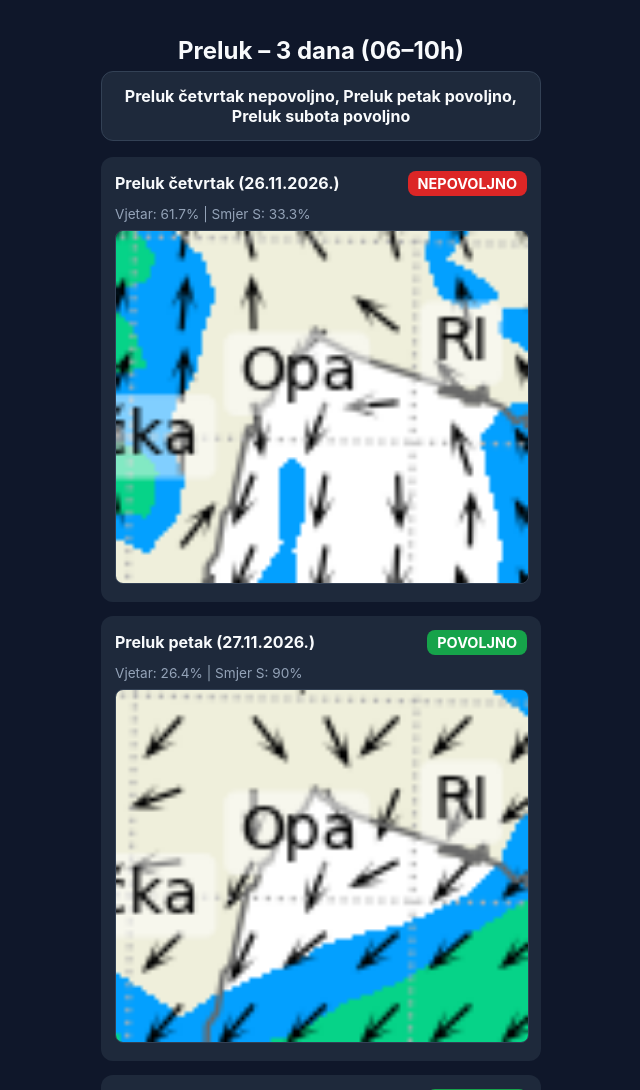
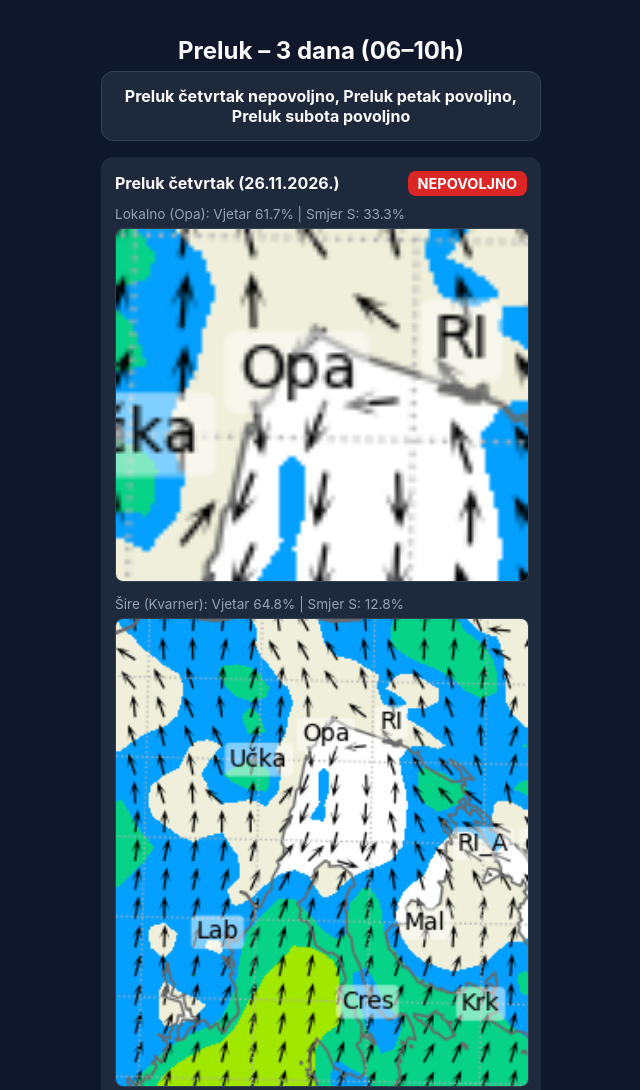
Before and after one commit to andrejkoantic-stack/kvarner-vjetar, a plain HTML site: page index.html in a window 1280 px wide. Shown: the top 1090 px of the page, without its empty margins (319-959 px from the left). Drawn offline with Linux system fonts and the light colour scheme.

Commit message:
Update index.html

```diff
--- a/index.html
+++ b/index.html
@@ -15,7 +15,8 @@
     .bedz { padding: 4px 10px; border-radius: 8px; font-weight: bold; font-size: 0.9rem; }
     .da { background: #16a34a; color: white; }
     .ne { background: #dc2626; color: white; }
-    img { width: 100%; border-radius: 8px; border: 1px solid #334155; margin-top: 8px; }
+    .oznaka { font-size: 0.85rem; color: #94a3b8; margin-top: 10px; }
+    img { width: 100%; border-radius: 8px; border: 1px solid #334155; margin-top: 6px; }
     .meta { color: #94a3b8; font-size: 0.85rem; text-align: center; margin-top: 10px; }
   </style>
 </head>
@@ -36,14 +37,17 @@
         lista.innerHTML = '';
         (d.dani || []).forEach(dan => {
           const klasa = dan.povoljno ? 'da' : 'ne';
+          const t = Date.now();
           lista.innerHTML += `
             <div class="dan">
               <div class="zaglavlje">
                 <strong>Preluk ${dan.dan} (${dan.datum})</strong>
                 <span class="bedz ${klasa}">${dan.status_tekst.toUpperCase()}</span>
               </div>
-              <div style="font-size:0.85rem;color:#94a3b8;">Vjetar: ${dan.vjetar_posto}% | Smjer S: ${dan.smjer_posto}%</div>
-              ${dan.slika ? `<img src="${dan.slika}?t=${Date.now()}" alt="Zona Opa">` : ''}
+              <div class="oznaka">Lokalno (Opa): Vjetar ${dan.vjetar_posto}% | Smjer S: ${dan.smjer_posto}%</div>
+              ${dan.slika ? `<img src="${dan.slika}?t=${t}" alt="Lokalno Opa">` : ''}
+              <div class="oznaka">Šire (Kvarner): Vjetar ${dan.vjetar_siroko ?? 0}% | Smjer S: ${dan.smjer_siroko ?? 0}%</div>
+              ${dan.slika_siroko ? `<img src="${dan.slika_siroko}?t=${t}" alt="Šire Kvarner">` : ''}
             </div>`;
         });
       })
```
